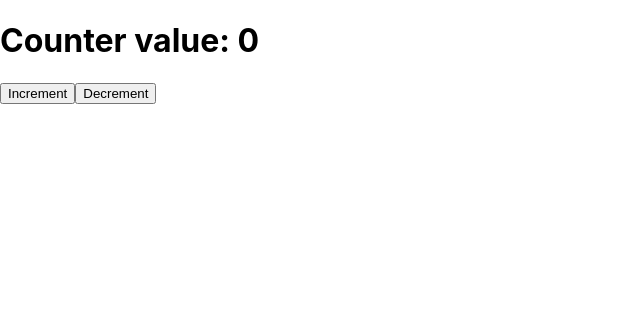
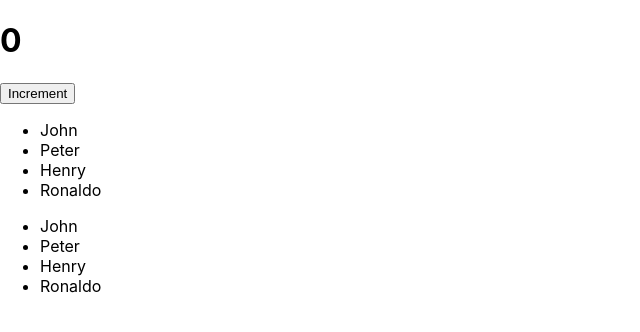
Before and after one commit to eleonardoro/react-hooks, a React (Create React App) app: page / in a window 1280 px wide. Shown: the top 332 px of the page, without its empty margins (0-640 px from the left). Built offline with nearby package versions, Linux system fonts and the light colour scheme.

Commit message:
useMemo hook

```diff
--- /dev/null
+++ b/src/hooks/Example10_useMemo.js
@@ -0,0 +1,64 @@
+import React, { useMemo, useReducer, useState } from "react";
+
+function Example08_useRef() {
+  const [counter, setCounter] = useState(0);
+  const [names, setNames] = useState(["John", "Peter", "Henry", "Ronaldo"]);
+
+  const renderlessList = useMemo(
+    () => {
+      return <ListNames1 list={names} />;
+    },
+    { names }
+  );
+
+  const addName =() =>{
+    setNames([...names, 'newName'+counter]);
+  }
+
+  return (
+    <div>
+      <h1>{counter}</h1>
+      <button
+        onClick={(e) => {
+          if ((counter + 1) % 3 === 0) {
+            addName()
+          }
+
+          setCounter(counter + 1);
+        }}
+      >
+        Increment
+      </button>
+
+      {renderlessList}
+
+      <ListNames2 list={names} />
+    </div>
+  );
+}
+
+function ListNames1({ list }) {
+  console.log("ListNames1 Component created");
+
+  return (
+    <ul>
+      {list.map((name) => (
+        <li key={name}>{name}</li>
+      ))}
+    </ul>
+  );
+}
+
+function ListNames2({ list }) {
+  console.log("ListNames2 Component created");
+
+  return (
+    <ul>
+      {list.map((name) => (
+        <li key={name}>{name}</li>
+      ))}
+    </ul>
+  );
+}
+
+export default Example08_useRef;
--- a/src/index.js
+++ b/src/index.js
@@ -1,14 +1,14 @@
 import React from "react";
 import ReactDOM from "react-dom/client";
 import "./index.css";
-import Example09_useReducer from "./hooks/Example09_useReducer";
+import Example10_useMemo from "./hooks/Example10_useMemo";
 import reportWebVitals from "./reportWebVitals";
 
 const root = ReactDOM.createRoot(document.getElementById("root"));
 
 root.render(
   <React.StrictMode>
-    <Example09_useReducer />
+    <Example10_useMemo />
   </React.StrictMode>
 );
 
```
